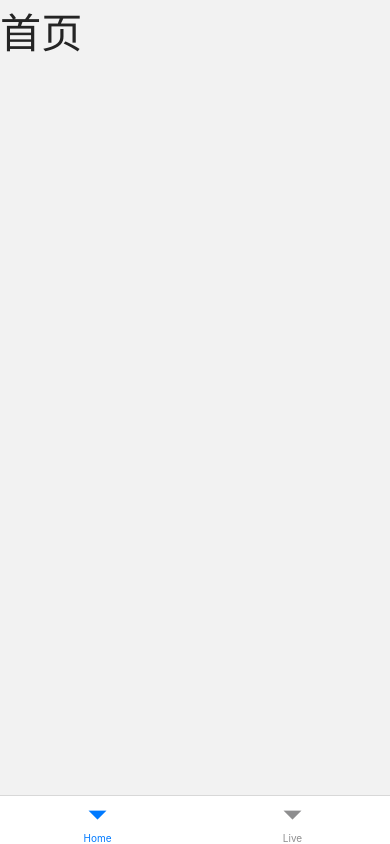
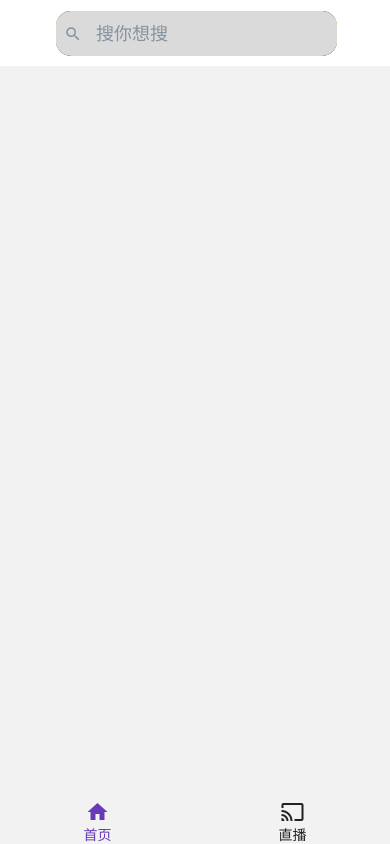
Before and after one commit to Tylermeek/liveShoppingPlanetClient, a React Native app: screen / in a window 390 px wide. Built offline with nearby package versions, Linux system fonts and the light colour scheme.

Commit message:
feat: Tab功能、路由配置、搜索栏

```diff
--- a/Sample.tsx
+++ b/Sample.tsx
@@ -1,9 +1,13 @@
+import Camera from "components/Camera";
+import MessageBox from "components/MessageBox";
 import React from "react";
 import { StyleSheet, View } from "react-native";
 
 const Com: React.FC = () => {
     return <>
+        <Camera></Camera>
         <View></View>
+        <MessageBox></MessageBox>
     </>
 }
 
--- /dev/null
+++ b/src/components/Search/index.tsx
@@ -0,0 +1,49 @@
+import { SearchBar } from "@rneui/themed";
+import React, { useState } from "react";
+import { StyleSheet, View } from "react-native";
+import { scaleSizeW, scaleSizeH } from "utlis/scaleSize";
+
+
+const Search: React.FC = () => {
+    const [search, setSearch] = useState<string>("")
+
+    const updateSearch = (search: string) => {
+        setSearch(search)
+    }
+
+    return <>
+        <SearchBar
+            value={search}
+            onChangeText={updateSearch}
+            placeholder="搜你想搜"
+            containerStyle={styles.searchContainer}
+            inputContainerStyle={styles.searchInput}
+            leftIcon
+        >
+        </SearchBar>
+    </>
+}
+
+const styles = StyleSheet.create({
+    searchContainer: {
+        width: scaleSizeW(270),
+        height: scaleSizeH(35),
+        top: scaleSizeH(8),
+        left: scaleSizeW(53),
+        fontSize: 12,
+        backgroundColor: "yellow",
+        borderColor: "transparent",
+        justifyContent: "center",
+        alignItems: "center",
+        borderRadius: 15,
+        padding: 0
+    },
+    searchInput: {
+        width: scaleSizeW(270),
+        height: scaleSizeH(35),
+        backgroundColor: "rgba(218, 218, 218, 1)",
+        borderRadius: 15,
+    }
+})
+
+export default Search
--- a/src/navigators/RootStack.tsx
+++ b/src/navigators/RootStack.tsx
@@ -2,7 +2,14 @@ import { NavigationContainer } from "@react-navigation/native";
 import { createNativeStackNavigator } from "@react-navigation/native-stack";
 import React from "react";
 import { StyleSheet, View } from "react-native";
-import  TabBar from "./TabBar";
+import TabBar from "./TabBar";
+
+const routeConfig = [
+    {
+        name: "Tab",
+        component: TabBar
+    }
+]
 
 const RootNav = createNativeStackNavigator()
 
@@ -10,7 +17,13 @@ const RootStack: React.FC = () => {
     return <>
         <NavigationContainer>
             <RootNav.Navigator screenOptions={{ headerShown: false }}>
-                <RootNav.Screen name="Tab" component={TabBar}></RootNav.Screen>
+                {
+                    routeConfig.map(({ name, component }) => {
+                        return (
+                            <RootNav.Screen key={name} name={name} component={component}></RootNav.Screen>
+                        )
+                    })
+                }
             </RootNav.Navigator>
         </NavigationContainer>
     </>
--- a/src/navigators/TabBar.tsx
+++ b/src/navigators/TabBar.tsx
@@ -1,18 +1,76 @@
-import { createBottomTabNavigator } from "@react-navigation/bottom-tabs";
-import { NavigationContainer } from "@react-navigation/native";
-import { createNativeStackNavigator } from "@react-navigation/native-stack";
+import { BottomTabBarProps, createBottomTabNavigator } from "@react-navigation/bottom-tabs";
+import { Icon, Text } from "@rneui/themed";
 import React from "react";
-import { StyleSheet, View } from "react-native";
-import Home from "screens/Home";
-import Live from "screens/Live";
+import { StyleSheet, TouchableOpacity, View } from "react-native";
+import { getEnumValue } from "utlis/type";
+import { TabIconName, tabConfig } from "./navigatorsConfig";
+
+function MyTabBar({ state, descriptors, navigation }: BottomTabBarProps) {
+    return (
+        <View style={{ flexDirection: 'row' }}>
+            {state.routes.map((route, index) => {
+                const { options } = descriptors[route.key];
+                const label = options.title || route.name;
+                const isFocused = state.index === index;
+
+                const onPress = () => {
+                    const event = navigation.emit({
+                        type: 'tabPress',
+                        target: route.key,
+                        canPreventDefault: true,
+                    });
+
+                    if (!isFocused && !event.defaultPrevented) {
+                        navigation.navigate(route.name, route.params);
+                    }
+                };
+
+                const onLongPress = () => {
+                    navigation.emit({
+                        type: 'tabLongPress',
+                        target: route.key,
+                    });
+                };
+
+                return (
+                    <TouchableOpacity
+                        key={route.key}
+                        accessibilityRole="button"
+                        accessibilityState={isFocused ? { selected: true } : {}}
+                        accessibilityLabel={options.tabBarAccessibilityLabel}
+                        testID={options.tabBarTestID}
+                        onPress={onPress}
+                        onLongPress={onLongPress}
+                        style={{ flex: 1, alignItems: "center" }}
+                    >
+                        <Icon name={getEnumValue(route.name, TabIconName)} color={isFocused ? '#673ab7' : '#222'}></Icon>
+                        <Text style={{ color: isFocused ? '#673ab7' : '#222' }}>
+                            {label}
+                        </Text>
+                    </TouchableOpacity>
+                );
+            })}
+        </View>
+    );
+}
 
 const TabNav = createBottomTabNavigator()
 
 const TabBar: React.FC = () => {
     return <>
-        <TabNav.Navigator screenOptions={{ headerShown: false }}>
-            <TabNav.Screen name="Home" component={Home}></TabNav.Screen>
-            <TabNav.Screen name="Live" component={Live}></TabNav.Screen>
+        <TabNav.Navigator tabBar={(props) => <MyTabBar {...props} />} screenOptions={{ headerShown: false }}>
+            {
+                tabConfig.map(({ name, options, components }) => {
+                    return (
+                        <TabNav.Screen
+                            key={name}
+                            name={name}
+                            component={components}
+                            options={options}>
+                        </TabNav.Screen>
+                    )
+                })
+            }
         </TabNav.Navigator >
     </>
 }
--- /dev/null
+++ b/src/navigators/navigatorsConfig.ts
@@ -0,0 +1,25 @@
+import Home from "screens/Home"
+import Live from "screens/Live"
+
+
+export const tabConfig = [
+    {
+        name:"Home",
+        components:Home,
+        options:{
+            title:"首页"
+        }
+    },
+    {
+        name:"Live",
+        components: Live,
+        options:{
+            title:"直播"
+        }
+    }
+]
+
+export enum TabIconName {
+    Home = "home",
+    Live = "cast"
+}
--- /dev/null
+++ b/src/screens/Home/componets/HeaderBar.tsx
@@ -0,0 +1,26 @@
+import Search from "components/Search";
+import React from "react";
+import { StyleSheet, View } from "react-native";
+import { scaleSizeH, scaleSizeW } from "utlis/scaleSize";
+
+type HeaderBarProps = {}
+
+const HeaderBar: React.FC<HeaderBarProps> = () => {
+
+    return <>
+        <View style={styles.container}>
+            <Search></Search>
+        </View>
+    </>
+}
+
+const styles = StyleSheet.create({
+    container: {
+        width: scaleSizeW(375),
+        height: scaleSizeH(52),
+        backgroundColor:"white",
+
+    },
+})
+
+export default HeaderBar
--- a/src/screens/Home/index.tsx
+++ b/src/screens/Home/index.tsx
@@ -1,11 +1,15 @@
 import { Text } from "@rneui/themed";
 import React from "react";
 import { StatusBar, StyleSheet, View } from "react-native";
+import HeaderBar from "./componets/HeaderBar";
 
-const Home: React.FC = () => {
+type homeProps = {
+}
+
+const Home: React.FC<homeProps> = () => {
     return <>
         <View style={styles.home}>
-            <Text h1>首页</Text>
+            <HeaderBar></HeaderBar>
         </View>
     </>
 }
--- /dev/null
+++ b/src/utlis/scaleSize.ts
@@ -0,0 +1,57 @@
+import { Dimensions, PixelRatio } from "react-native";
+
+/**
+ * Created by qianxin on 17/6/1.
+ * 屏幕工具类
+ * ui设计基准,iphone 6
+ * width:375
+ * height:667
+ */
+let screenW = Dimensions.get('window').width;
+let screenH = Dimensions.get('window').height;
+let fontScale = PixelRatio.getFontScale();
+let pixelRatio = PixelRatio.get();
+// 高保真的宽度和告诉
+const designWidth = 375;
+const designHeight = 667;
+
+// 根据dp获取屏幕的px
+let screenPxW = PixelRatio.getPixelSizeForLayoutSize(screenW);
+let screenPxH = PixelRatio.getPixelSizeForLayoutSize(screenH);
+
+/**
+ * 设置text
+ * @param size  px
+ * @returns {number} dp
+ */
+export function setSpText(size:number) {
+    console.log("screenW======"+screenW)
+    console.log("screenPxW======"+screenPxW)
+    var scaleWidth = screenW / designWidth;
+    var scaleHeight = screenH / designHeight;
+    var scale = Math.min(scaleWidth, scaleHeight);
+    size = Math.round(size * scale/fontScale + 0.5);
+    return size;
+}
+
+/**
+ * 设置高度
+ * @param size  px
+ * @returns {number} dp
+ */
+export function scaleSizeH(size:number) {
+    var scaleHeight = size * screenPxH / designHeight;
+    size = Math.round((scaleHeight / pixelRatio + 0.5));
+    return size;
+}
+
+/**
+ * 设置宽度
+ * @param size  px
+ * @returns {number} dp
+ */
+export function scaleSizeW(size:number) {
+    var scaleWidth = size * screenPxW / designWidth;
+    size = Math.round((scaleWidth/pixelRatio + 0.5));
+    return size;
+}
```
Also changed, not shown: src/components/Camera/index.tsx (added, +14 -0 lines), src/components/MessageBox/index.tsx (added, +14 -0 lines).
